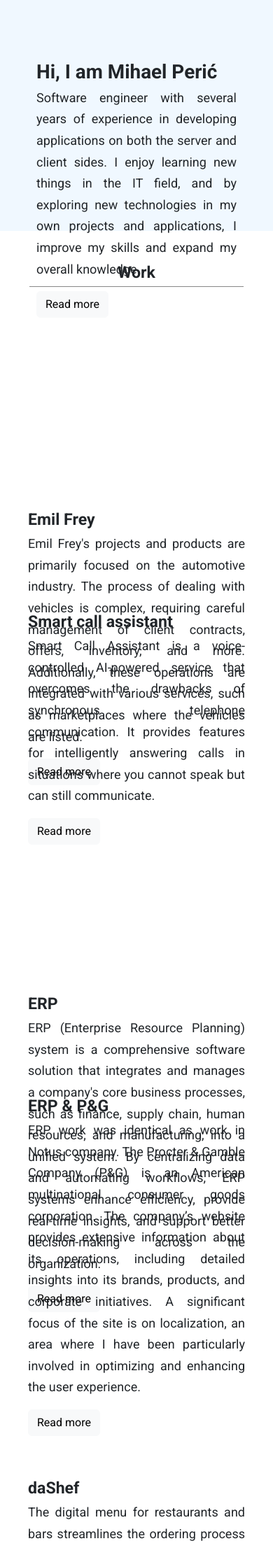
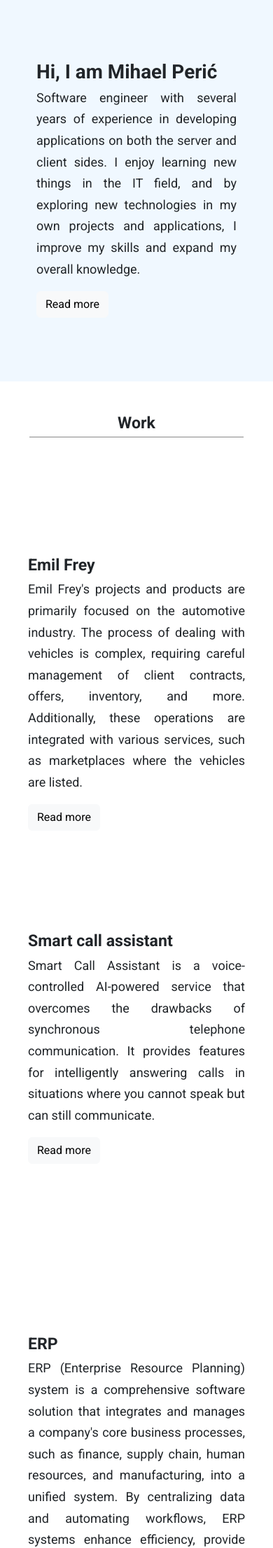
Before and after one commit to YodaBikarbona/portfolio, a Jekyll site: the page built from index.markdown, in a window 390 px wide. Shown: the top 2212 px of the page at 70% size. Built offline with Jekyll 4.4.1, drawn with Linux system fonts in a browser that asks for light colours.

Commit message:
scss changes

```diff
--- a/_includes/about_post.html
+++ b/_includes/about_post.html
@@ -9,7 +9,7 @@
       <button type="button" class="btn btn-light mt-auto">Read more</button>
 
   </div>
-    <div class="col-md-6 col-sm-0 text-center home-inner-card">
-      <img src="/portfolio/assets/images/1609503861180.jpg" alt="1609503861180" height="200" class="shadow-image">
+    <div class="col-md-6 col-sm-0 text-center home-inner-card main-image">
+      <img src="/portfolio/assets/images/1609503861180.jpg" alt="1609503861180">
   </div>
 </div>
--- a/_sass/_main.scss
+++ b/_sass/_main.scss
@@ -219,16 +219,11 @@ footer {
   width: 100%;
 }
 
-.home-outer-card {
-  height: 250px;
-  max-height: 500px;
-}
+.home-outer-card {}
 
 .home-inner-card {
   padding-top: 25px;
   padding-bottom: 25px;
-  height: 200px;
-  max-height: 200px;
 
   p {
     text-align: justify;
@@ -289,3 +284,10 @@ a {
 .copyright-footer {
   background-color: rgba(0, 0, 0, 0.2);
 }
+
+.main-image {
+  width: 100%;
+  height: auto;
+  object-fit: contain;
+  max-height: 500px;
+}
```
